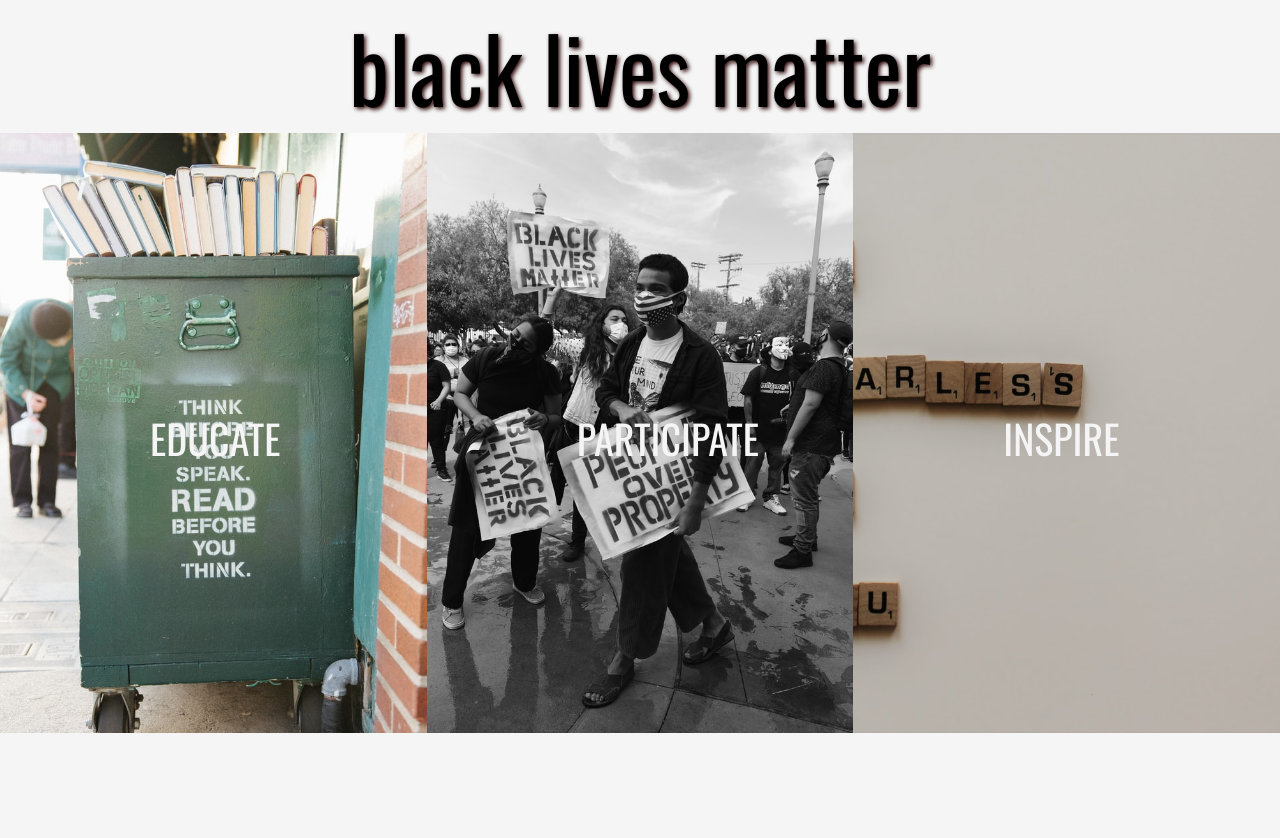
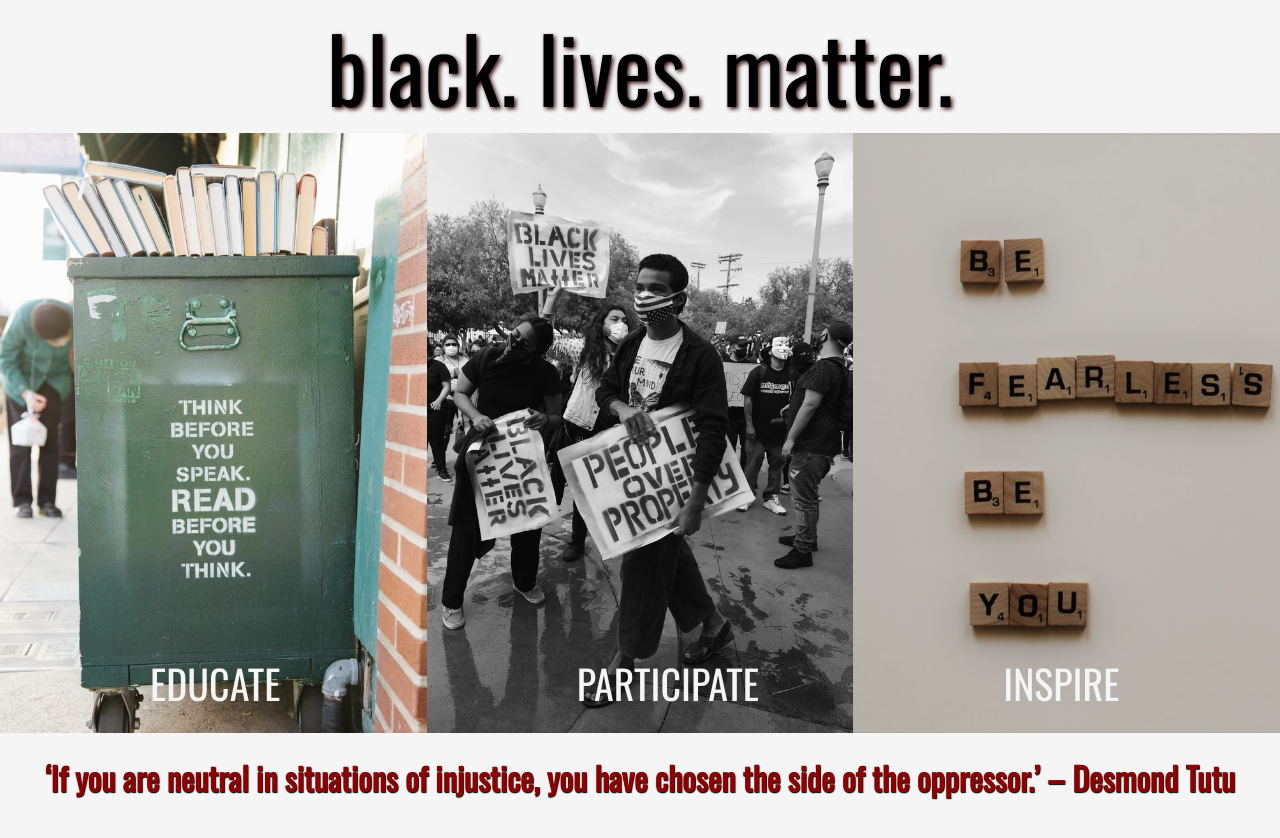
Before and after one commit to svanita00/BLM, a plain HTML site: page index.html in a window 1280 px wide. Before the commit the page ends 800 px from the top, so only its background shows below. Drawn offline with nearby package versions, Linux system fonts and the light colour scheme.

Commit message:
more changes to index.html

```diff
--- a/index.css
+++ b/index.css
@@ -31,7 +31,7 @@ body {
     height: 600px;
     width: 100%;
     background-size: cover;
-    background-position: center;
+    background-position: 10% 50%;
     background-repeat: no-repeat;
 }
 
@@ -47,6 +47,7 @@ body {
     font-size: 40px;
     padding-left: 150px;
     padding-right: 100px;
+    padding-top: 250px;
 }
 
 .img-darken {
@@ -56,9 +57,9 @@ body {
 
 .subtitle {
     font-family: 'Oswald', sans-serif;
-    height: 50px;
-    border-bottom: 1px solid transparent;
-    transition: border-bottom 0.5s;
+    /* //height: 30px; */
+    /* border-bottom: 1px solid transparent;
+    transition: border-bottom 0.5s; */
 }
 
 .subtitle a {
@@ -72,7 +73,7 @@ body {
 } */
 
 .subtitle a:hover {
-    color: grey;
+    color: darkred;
     width: 50%;
 }
 
@@ -91,3 +92,11 @@ body {
     transition: 0.5s;
     filter: brightness(10%);
 }
+
+.quote {
+    font-family: 'Oswald', sans-serif;
+    text-align: center;
+    color: darkred;
+    text-shadow: 0.5px 0.5px 1px black;
+    transition-timing-function: ease-in;
+}
--- a/index.html
+++ b/index.html
@@ -11,8 +11,7 @@
     <div class="container">
         <div class="heading">
             <link href="https://fonts.googleapis.com/css2?family=Oswald:wght@300;400&family=Quicksand:wght@500&display=swap" rel="stylesheet">
-            <div> black lives matter </div>
-
+            <div> black. lives. matter. </div>
         </div>
     </div>
 
@@ -43,6 +42,14 @@
                 </div>
             </div>
         </div>
+        <div class="quote">
+            <h1>
+                ‘If you are neutral in situations of injustice, you have chosen the side of the oppressor.’ – Desmond Tutu
+            </h1>
+        </div>
+        <!-- <div class="twitter">
+            <a class="twitter-timeline" data-width="1000" data-height="400" data-theme="dark" href="https://twitter.com/Blklivesmatter?ref_src=twsrc%5Etfw">Tweets by Blklivesmatter</a> <script async src="https://platform.twitter.com/widgets.js" charset="utf-8"></script>
+        </div> -->
     </div>
 </body>
 <script>
```
